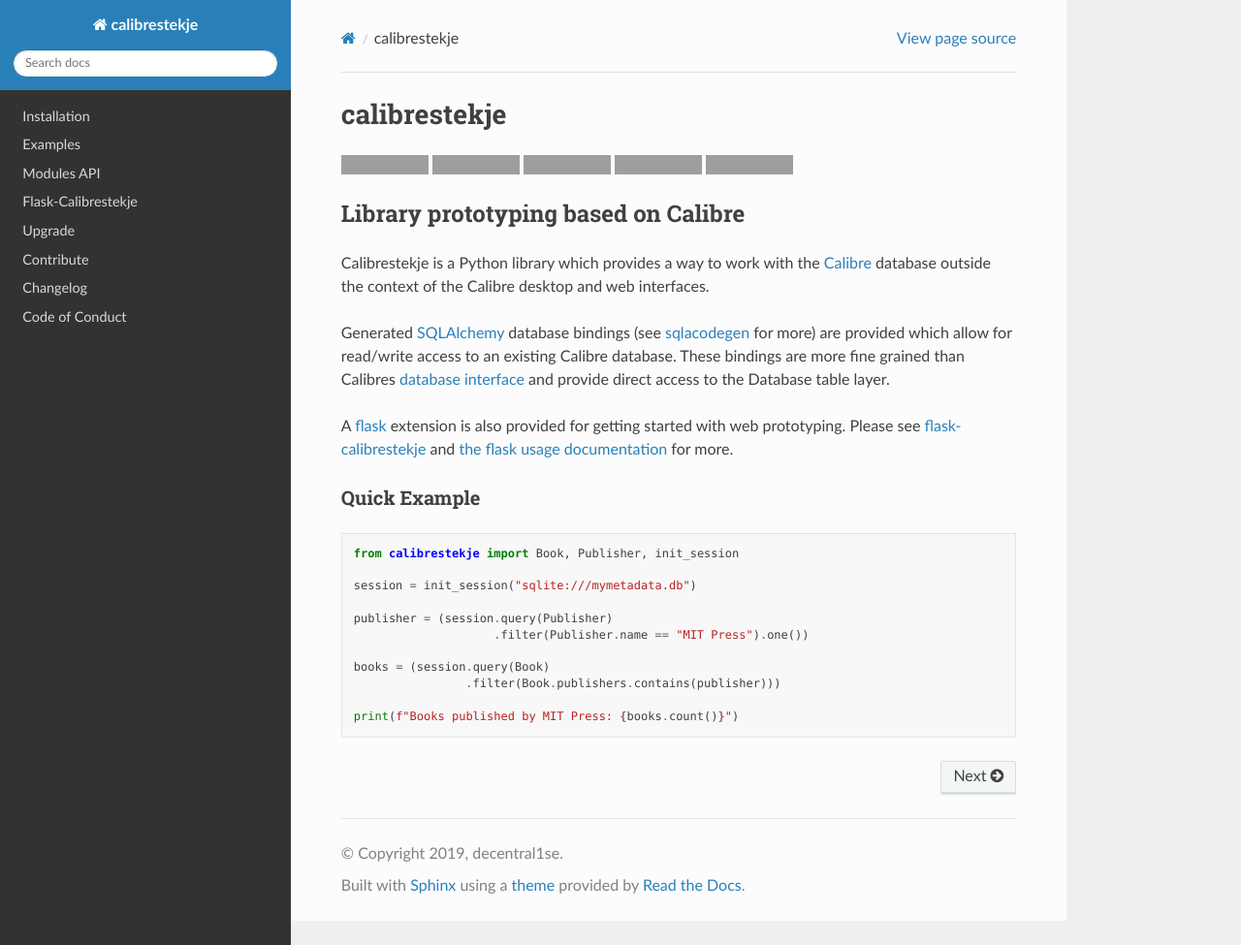
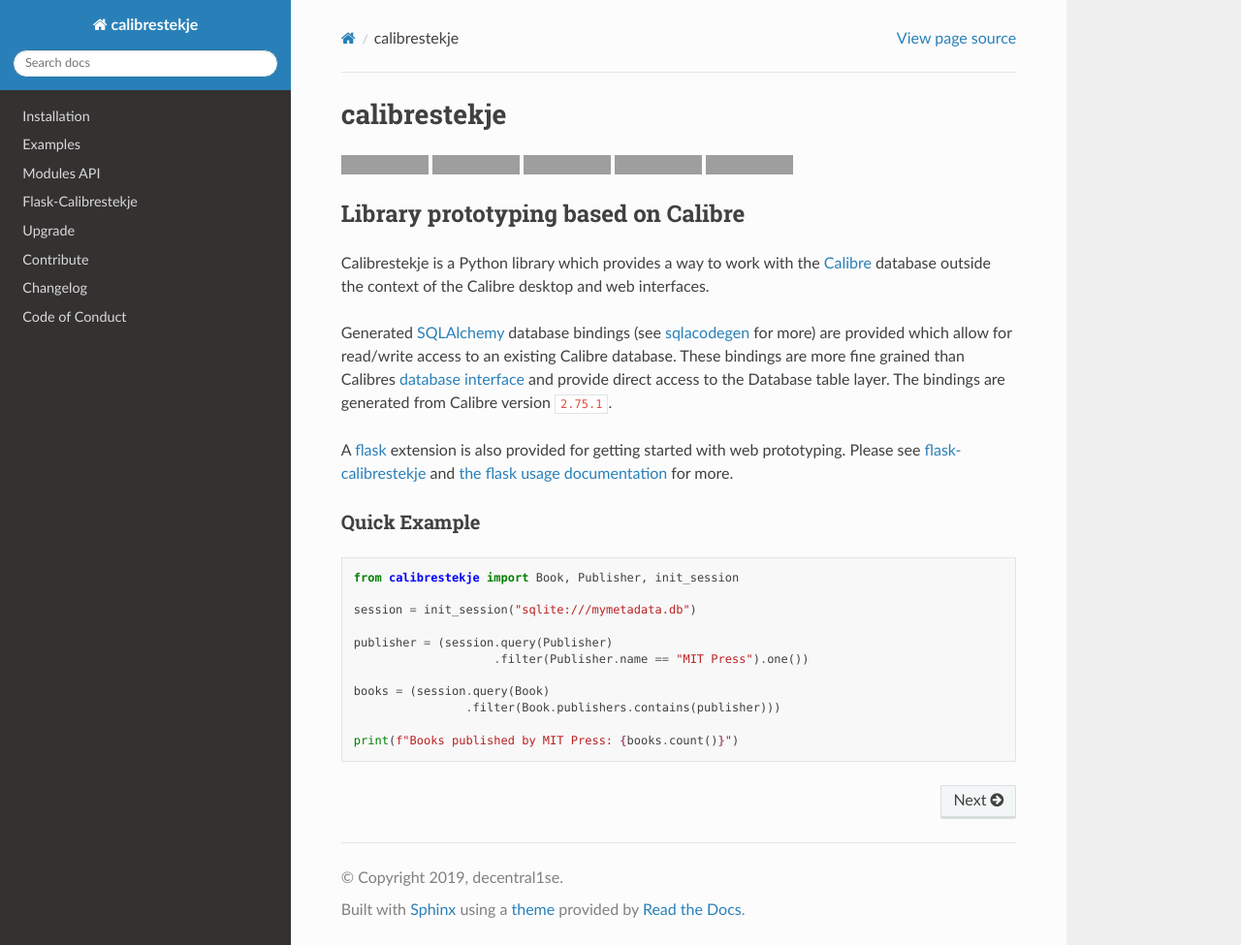
Before and after one commit to decentral1se/calibrestekje, a Sphinx documentation site: the page built from docs/source/index.rst, in a window 1280 px wide and 975 px high. Shown: the whole window at 97% size. Built offline with Sphinx 7.4.7 and the Read the Docs theme 2.0.0, drawn with Linux system fonts in a browser that asks for light colours; grey boxes are pictures that could not be loaded.

Commit message:
Move version to intro

```diff
--- a/README.rst
+++ b/README.rst
@@ -33,10 +33,11 @@
 `Calibre`_ database outside the context of the Calibre desktop and web
 interfaces.
 
-Generated `SQLAlchemy`_ database bindings (see `sqlacodegen`_ for
-more) are provided which allow for read/write access to an existing Calibre
+Generated `SQLAlchemy`_ database bindings (see `sqlacodegen`_ for more)
+are provided which allow for read/write access to an existing Calibre
 database. These bindings are more fine grained than Calibres `database
-interface`_ and provide direct access to the Database table layer.
+interface`_ and provide direct access to the Database table layer. The
+bindings are generated from Calibre version ``2.75.1``.
 
 A `flask`_ extension is also provided for getting started with web prototyping.
 Please see `flask-calibrestekje`_ and `the flask usage documentation`_ for
--- a/docs/source/examples.rst
+++ b/docs/source/examples.rst
@@ -12,8 +12,6 @@
 :ref:`modules_api` documentation for which tables are available for import and
 use. The following examples are laid out in a "cookbook" style. Hopefully there
 is something useful in here for you.
-
-The bindings are generated from Calibre version ``2.75.1``.
 
 .. _SQLAlchemy: https://docs.sqlalchemy.org/en/13/
 .. _querying: https://docs.sqlalchemy.org/en/13/orm/tutorial.html#querying
```
